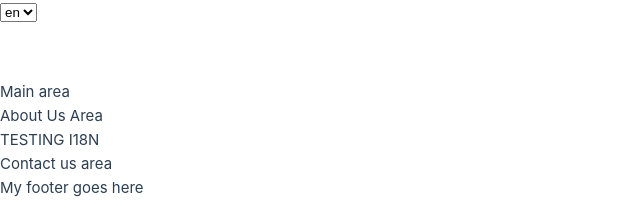
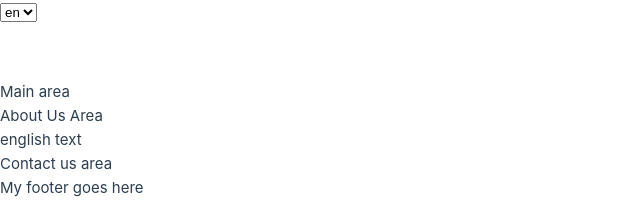
Before and after one commit to magnus-thor/glacier-paradise, a Vue app: page / in a window 1280 px wide. Shown: the top 218 px of the page, without its empty margins (0-640 px from the left). Built offline with nearby package versions, Linux system fonts and the light colour scheme.

Commit message:
modify locales

```diff
--- a/src/components/aboutUs.vue
+++ b/src/components/aboutUs.vue
@@ -1,7 +1,7 @@
 <template>
   <div>
     About Us Area
-    <div>{{ $t('message') }}</div>
+    <div>{{ $t("aboutUs.text") }}</div>
   </div>
 </template>
 <script>
@@ -9,6 +9,4 @@ export default {
   name: "AboutUsArea",
 };
 </script>
-<style lang="sass">
-
-</style>
+<style lang="sass"></style>
--- a/src/locales/en.json
+++ b/src/locales/en.json
@@ -1,3 +1,6 @@
 {
-  "message": "TESTING I18N"
+  "message": "TESTING I18N",
+  "aboutUs": {
+    "text": "english text"
+  }
 }
--- a/src/locales/is.json
+++ b/src/locales/is.json
@@ -1,3 +1,6 @@
 {
-  "message": "PRUFA I18N"
+  "message": "PRUFA I18N",
+  "aboutUs": {
+    "text": "íslenskur texti"
+  }
 }
```
